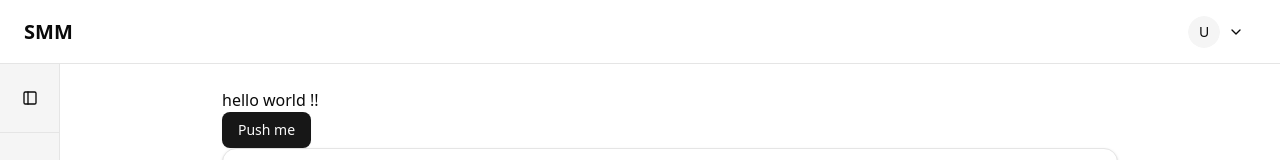
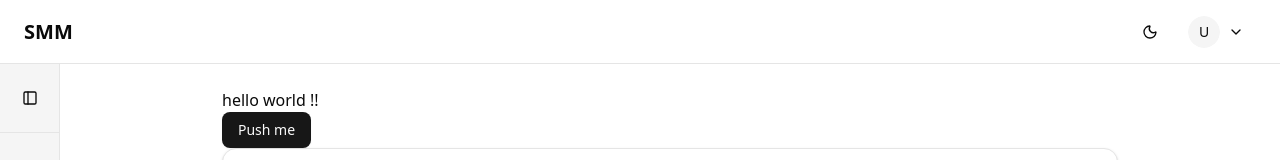
Before and after one commit to ouzyu/smart-message-manager, a Next.js app in the folder packages/frontend/: page /dashboard in a window 1280 px wide. Shown: the top 160 px of the page. Built offline with nearby package versions, Linux system fonts and the light colour scheme.

Commit message:
ダークテーマと切り替えに対応

```diff
--- a/packages/frontend/src/app/layout.tsx
+++ b/packages/frontend/src/app/layout.tsx
@@ -59,8 +59,27 @@ export default function RootLayout({
   children: React.ReactNode;
 }>) {
   return (
-    <html lang="en">
-      <body className={`${geistSans.variable} ${geistMono.variable} antialiased`}>{children}</body>
+    <html lang="ja" suppressHydrationWarning>
+      <head>
+        <script
+          suppressHydrationWarning
+          dangerouslySetInnerHTML={{
+            __html: `
+              (function() {
+                try {
+                  var theme = localStorage.getItem('theme');
+                  if (theme === 'dark' || (!theme && window.matchMedia('(prefers-color-scheme: dark)').matches)) {
+                    document.documentElement.classList.add('dark');
+                  }
+                } catch (e) {}
+              })();
+            `,
+          }}
+        />
+      </head>
+      <body className={`${geistSans.variable} ${geistMono.variable} antialiased`} suppressHydrationWarning>
+        {children}
+      </body>
     </html>
   );
 }
--- a/packages/frontend/src/app/page.tsx
+++ b/packages/frontend/src/app/page.tsx
@@ -1,4 +1,5 @@
 import { Button } from '@/components/shadcn/button';
+import { ThemeToggleButton } from '@/components/theme/ThemeToggleButton';
 import Link from 'next/link';
 
 export default function Home() {
@@ -11,6 +12,7 @@ export default function Home() {
               <h1 className="text-2xl font-bold">SSM</h1>
             </div>
             <div className="flex items-center space-x-4">
+              <ThemeToggleButton />
               <Button variant="ghost" asChild>
                 <Link href="/login">ログイン</Link>
               </Button>
--- /dev/null
+++ b/packages/frontend/src/components/theme/ThemeToggleButton.tsx
@@ -0,0 +1,39 @@
+'use client';
+
+import { useState, useEffect } from 'react';
+import { IconButton } from '@/components/button/IconButton';
+import { Sun, Moon } from 'lucide-react';
+
+export function ThemeToggleButton() {
+  const [theme, setTheme] = useState<string>('');
+
+  useEffect(() => {
+    // 初期テーマを取得
+    const savedTheme = localStorage.getItem('theme');
+    const systemTheme = window.matchMedia('(prefers-color-scheme: dark)').matches ? 'dark' : 'light';
+    const currentTheme = savedTheme || systemTheme;
+    setTheme(currentTheme);
+  }, []);
+
+  const toggleTheme = () => {
+    const newTheme = theme === 'dark' ? 'light' : 'dark';
+    setTheme(newTheme);
+    localStorage.setItem('theme', newTheme);
+
+    // DOM操作でテーマを切り替え
+    if (newTheme === 'dark') {
+      document.documentElement.classList.add('dark');
+    } else {
+      document.documentElement.classList.remove('dark');
+    }
+  };
+
+  return (
+    <IconButton
+      icon={theme === 'dark' ? Sun : Moon}
+      onClick={toggleTheme}
+      title={theme === 'dark' ? 'ライトモードに切り替え' : 'ダークモードに切り替え'}
+      variant="ghost"
+    />
+  );
+}
--- a/packages/frontend/src/features/layout/Header.tsx
+++ b/packages/frontend/src/features/layout/Header.tsx
@@ -1,5 +1,6 @@
 import { Avatar, AvatarFallback, AvatarImage } from '@/components/shadcn/avatar';
 import { Button } from '@/components/shadcn/button';
+import { ThemeToggleButton } from '@/components/theme/ThemeToggleButton';
 import { ChevronDown } from 'lucide-react';
 
 export function Header() {
@@ -10,6 +11,7 @@ export function Header() {
       </div>
 
       <div className="flex items-center space-x-2">
+        <ThemeToggleButton />
         <Button variant="ghost" className="flex items-center gap-2 p-2">
           <Avatar className="h-8 w-8">
             <AvatarImage src="" alt="User" />
```
